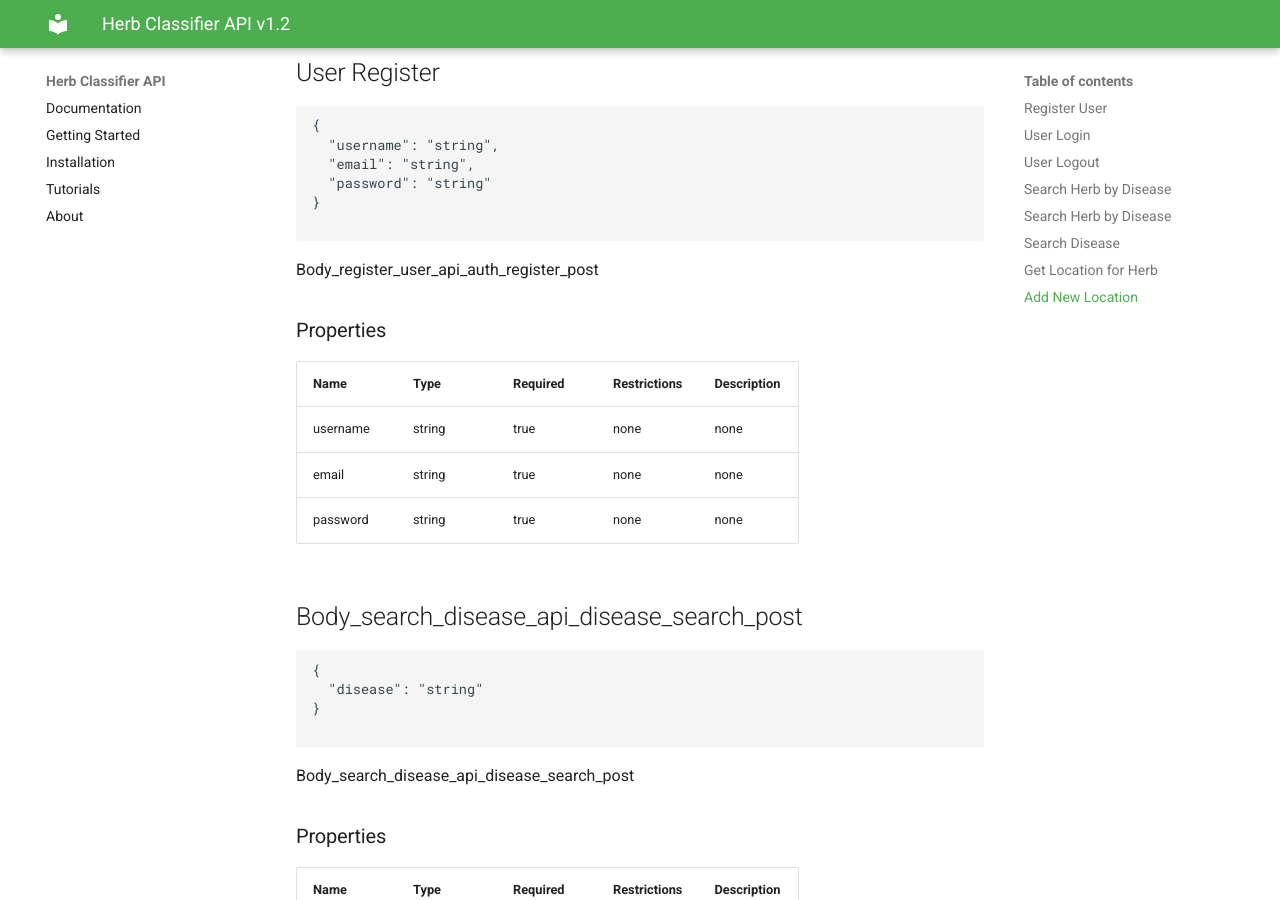
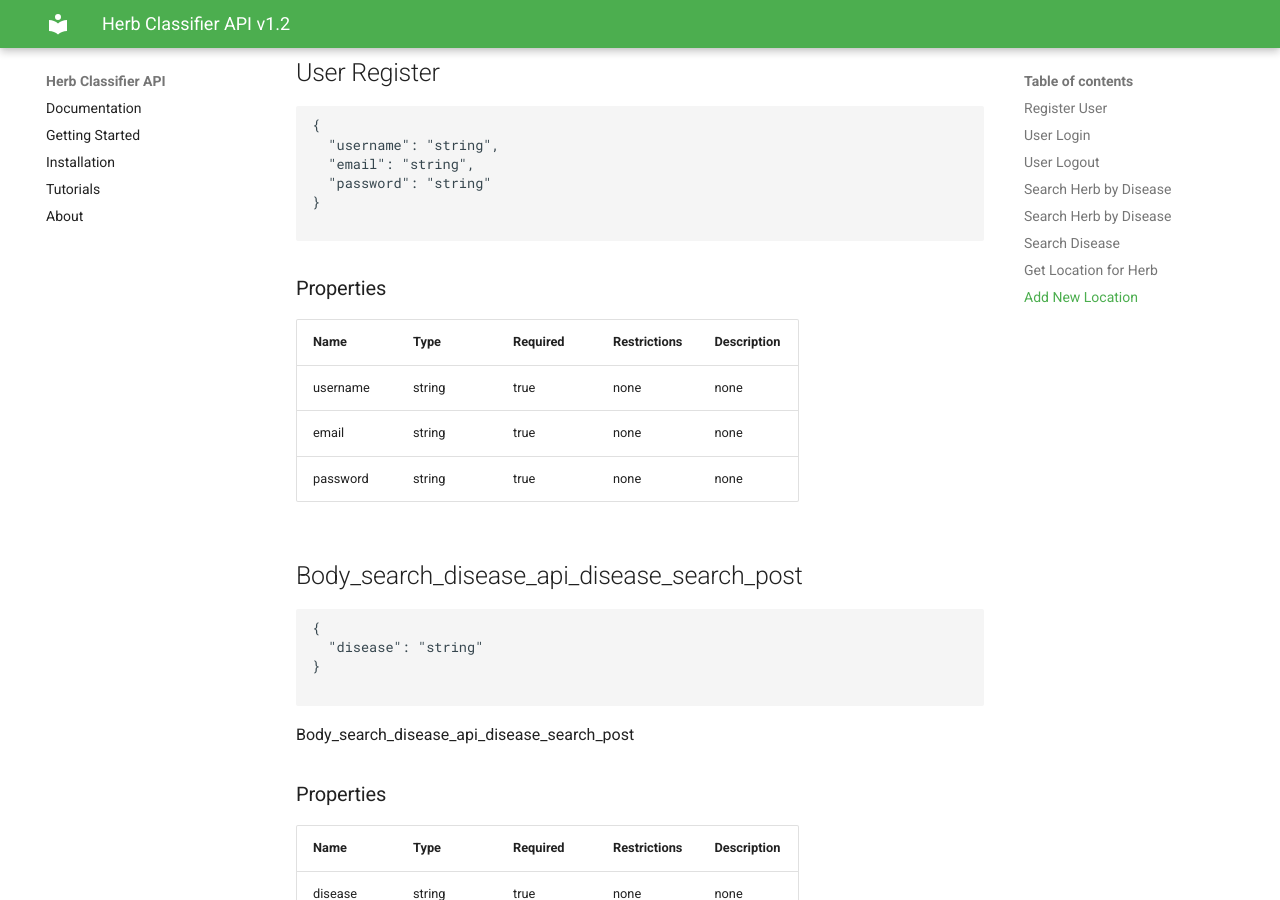
Before and after one commit to dilshankarunarathne/herb-classifier-backend, an MkDocs documentation site: the page built from docs/api_documentation.md, in a window 1280 px wide and 900 px high, scrolled down 36658 px. Built offline with MkDocs 1.6.1 and Material for MkDocs 9.7.7, drawn with Linux system fonts in a browser that asks for light colours.

Commit message:
Update api_documentation.md

````diff
--- a/docs/api_documentation.md
+++ b/docs/api_documentation.md
@@ -1879,7 +1879,6 @@ or
 
 ```
 
-Body_register_user_api_auth_register_post
 
 ### Properties
 
````
